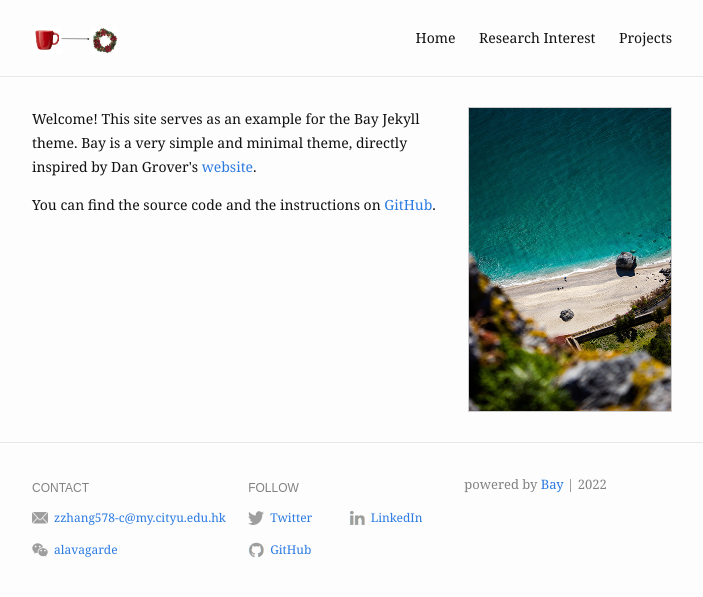
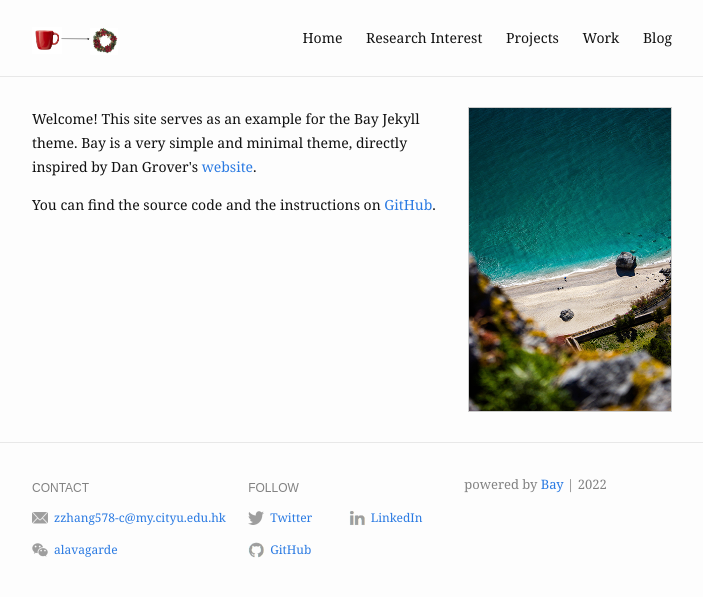
Before and after one commit to kizzhang/test, a Jekyll site: the page built from index.md, in a window 1280 px wide. Shown: the top 597 px of the page, without its empty margins (288-991 px from the left). Built offline with Jekyll 4.4.1, drawn with Linux system fonts in a browser that asks for light colours.

Commit message:
Update _config.yml

```diff
--- a/_config.yml
+++ b/_config.yml
@@ -14,7 +14,8 @@ header:
       slug: /
     - name: Research Interest
     - name: Projects
-
+    - name: Work
+    - name: Blog
 footer:
   show_powered_by: true
   contact:
```
